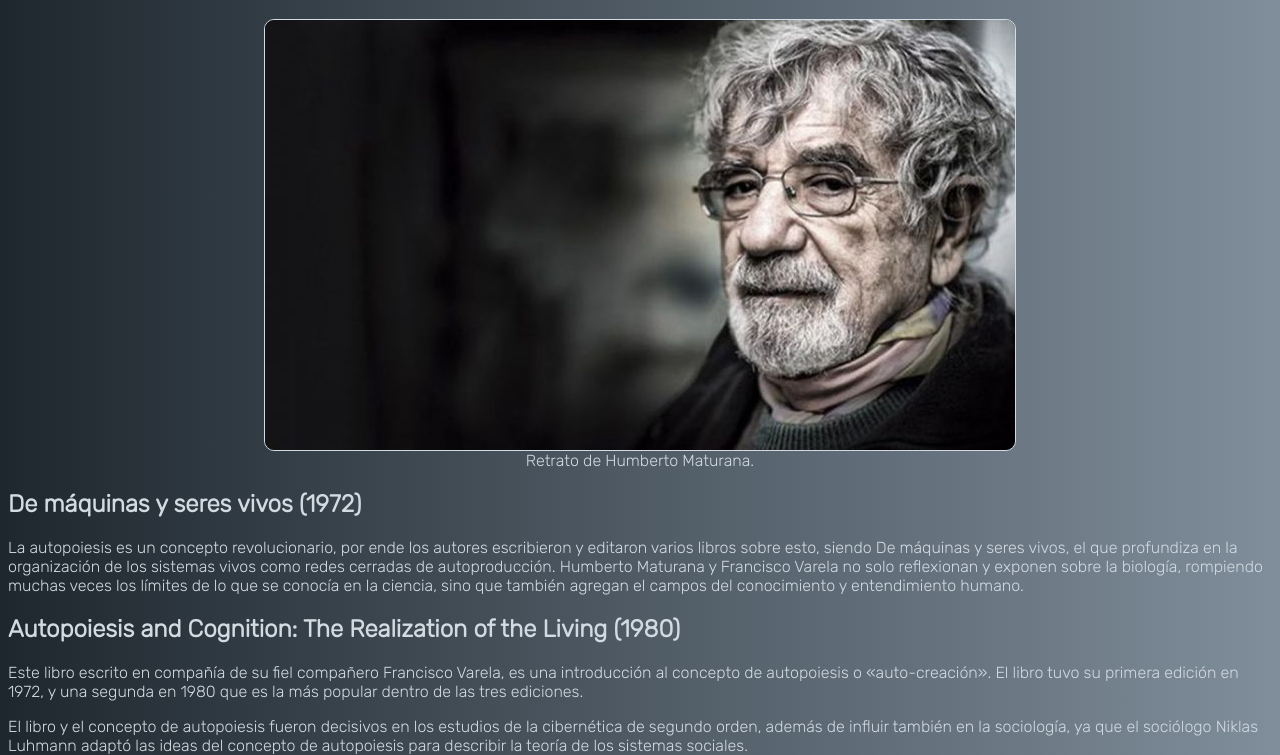
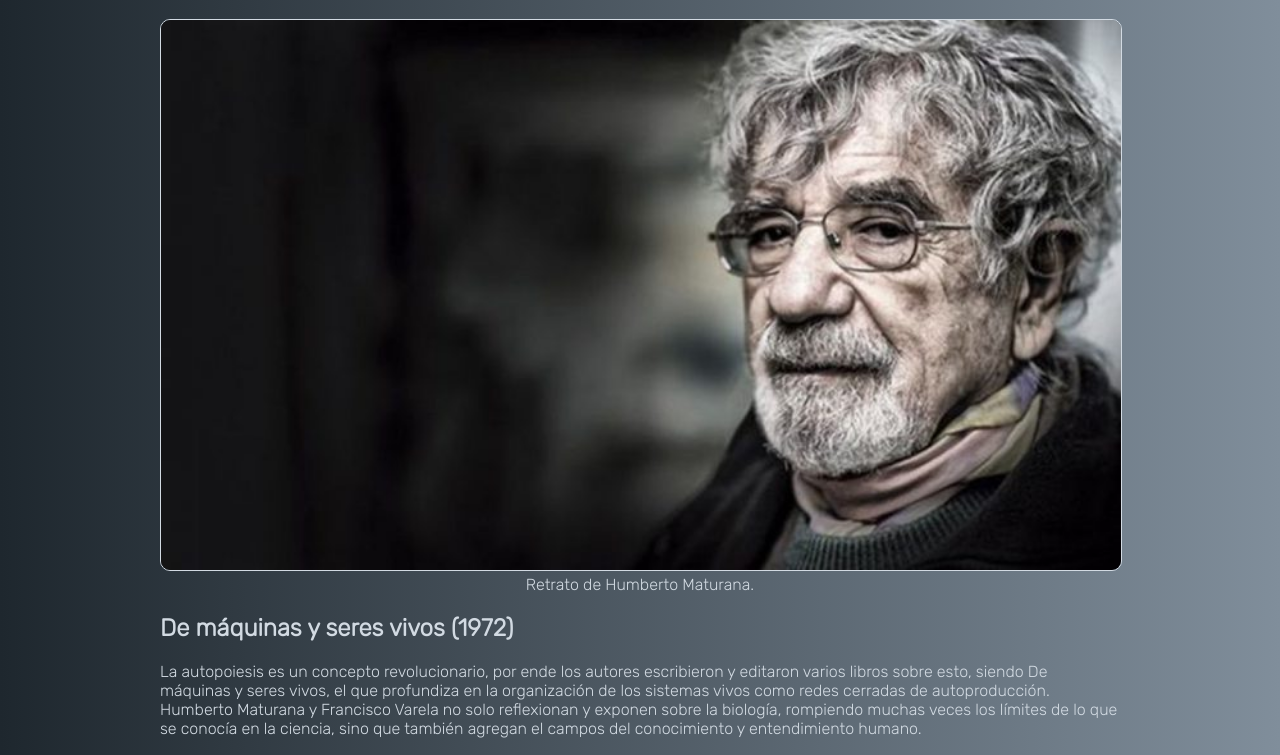
Before and after one commit to joreyza/memorial_humberto_maturana, a plain HTML site: page index.html in a window 1280 px wide. Shown: the part 62-817 px from the top of the page. Drawn offline with Linux system fonts and the light colour scheme.

Commit message:
ajuste de imagen

```diff
--- a/css/style.css
+++ b/css/style.css
@@ -9,11 +9,15 @@ html {
 }
 
 #image {
-    max-width: 750px;
-    display: block;
-    margin: auto;
+    width: 100%;
+    height: auto;
     border-radius: 10px;
     border: 1px solid;
+}
+#img-div{
+    width: 96%;
+    max-width: 960px;
+    margin: 0 auto;
 }
 
 #img-caption {
```
Also changed, not shown: index.html (+2 -1 lines), 1 other file.
